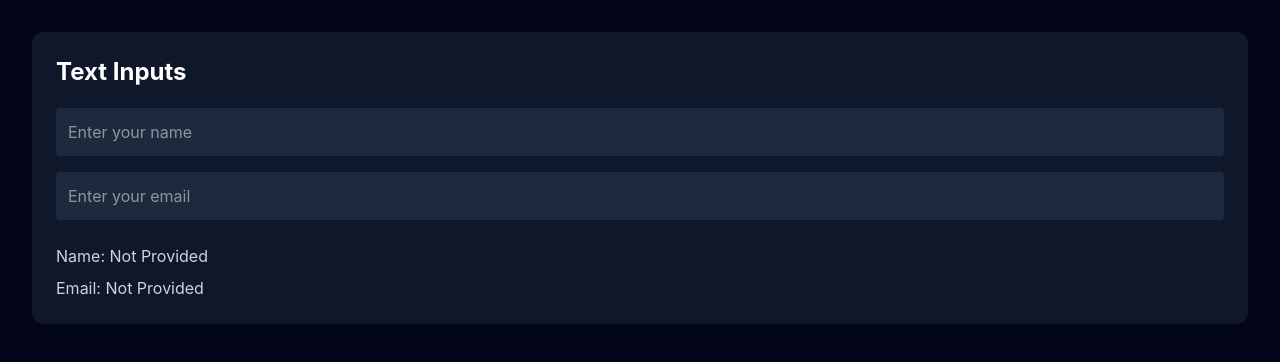
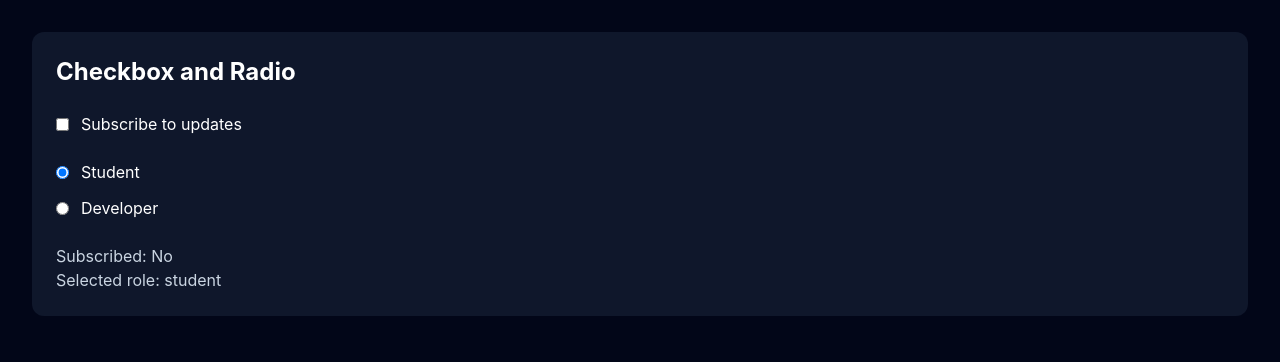
Before and after one commit to foysaliio/React-Mastery-Journey, a React (Vite) app: page / in a window 1280 px wide. Shown: the top 362 px of the page. Built offline with nearby package versions, Linux system fonts and the light colour scheme.

Commit message:
feat(react): learn checkbox and radio inputs

```diff
--- a/src/App.tsx
+++ b/src/App.tsx
@@ -1,9 +1,9 @@
-import TextInputForm from "./Components/TextInputForm";
+import PreferenceForm from "./Components/PreferenceForm";
 
 function App() {
   return (
     <main className="min-h-screen bg-slate-950 p-8">
-      <TextInputForm />
+      <PreferenceForm />
     </main>
   );
 }
--- /dev/null
+++ b/src/Components/PreferenceForm.tsx
@@ -0,0 +1,58 @@
+import { useState } from "react";
+
+const PreferenceForm = () => {
+  const [isSubscribed, setIsSubscribed] = useState<boolean>(false);
+  const [role, setRole] = useState<string>("student");
+
+  return (
+    <section className="rounded-xl bg-slate-900 p-6 text-white">
+      <h2 className="text-2xl font-bold">Checkbox and Radio</h2>
+
+      <label className="mt-6 flex items-center gap-3">
+        <input
+          type="checkbox"
+          checked={isSubscribed}
+          onChange={(event) => {
+            setIsSubscribed(event.currentTarget.checked);
+          }}
+        />
+        Subscribe to updates
+      </label>
+
+      <div className="mt-6 space-y-3">
+        <label className="flex items-center gap-3">
+          <input
+            type="radio"
+            name="role"
+            value="student"
+            checked={role === "student"}
+            onChange={(event) => {
+              setRole(event.currentTarget.value);
+            }}
+          />
+          Student
+        </label>
+
+        <label className="flex items-center gap-3">
+          <input
+            type="radio"
+            name="role"
+            value="developer"
+            checked={role === "developer"}
+            onChange={(event) => {
+              setRole(event.currentTarget.value);
+            }}
+          />
+          Developer
+        </label>
+      </div>
+
+      <div className="mt-6 text-slate-300">
+        <p>Subscribed: {isSubscribed ? "Yes" : "No"}</p>
+        <p>Selected role: {role}</p>
+      </div>
+    </section>
+  );
+};
+
+export default PreferenceForm;
--- a/src/Components/TextInputForm.tsx
+++ /dev/null
@@ -1,41 +0,0 @@
-import { useState } from "react";
-
-const TextInputForm = () => {
-  const [name, setName] = useState<string>("");
-  const [email, setEmail] = useState<string>("");
-
-  return (
-    <section className="rounded-xl bg-slate-900 p-6 text-white">
-      <h2 className="text-2xl font-bold">Text Inputs</h2>
-
-      <div className="mt-5 space-y-4">
-        <input
-          type="text"
-          value={name}
-          onChange={(event) => {
-            setName(event.currentTarget.value);
-          }}
-          placeholder="Enter your name"
-          className="w-full rounded bg-slate-800 p-3"
-        />
-
-        <input
-          type="email"
-          value={email}
-          onChange={(event) => {
-            setEmail(event.currentTarget.value);
-          }}
-          placeholder="Enter your email"
-          className="w-full rounded bg-slate-800 p-3"
-        />
-      </div>
-
-      <div className="mt-6 space-y-2 text-slate-300">
-        <p>Name: {name || "Not Provided"} </p>
-        <p>Email: {email || "Not Provided"} </p>
-      </div>
-    </section>
-  );
-};
-
-export default TextInputForm;
```
